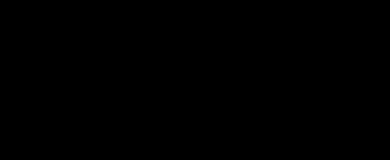
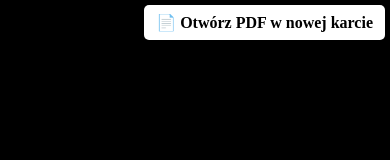
Before and after one commit to JagoZiem/skanuj.se, a plain HTML site: page index.html in a window 390 px wide. Drawn offline with Linux system fonts and the light colour scheme.

Commit message:
Update index.html

```diff
--- a/index.html
+++ b/index.html
@@ -22,6 +22,20 @@
             height: 80vh; /* Na dużych ekranach 80% wysokości */
             border: none;
         }
+        a {
+            position: absolute;
+            top: 10px;
+            right: 10px;
+            background-color: white;
+            color: black;
+            padding: 10px 15px;
+            text-decoration: none;
+            border-radius: 5px;
+            font-weight: bold;
+        }
+        a:hover {
+            background-color: gray;
+        }
 
         /* 🔽 Dostosowanie dla telefonów */
         @media (max-width: 768px) {
@@ -29,10 +43,16 @@
                 width: 95%;  /* Na telefonach 95% szerokości */
                 height: 70vh; /* Na telefonach mniejsza wysokość */
             }
+            a {
+                top: 5px;
+                right: 5px;
+                padding: 8px 12px;
+            }
         }
     </style>
 </head>
 <body>
     <iframe src="Schemat.pdf" title="Podgląd PDF"></iframe>
+    <a href="Schemat.pdf" target="_blank">📄 Otwórz PDF w nowej karcie</a>
 </body>
 </html>
```
